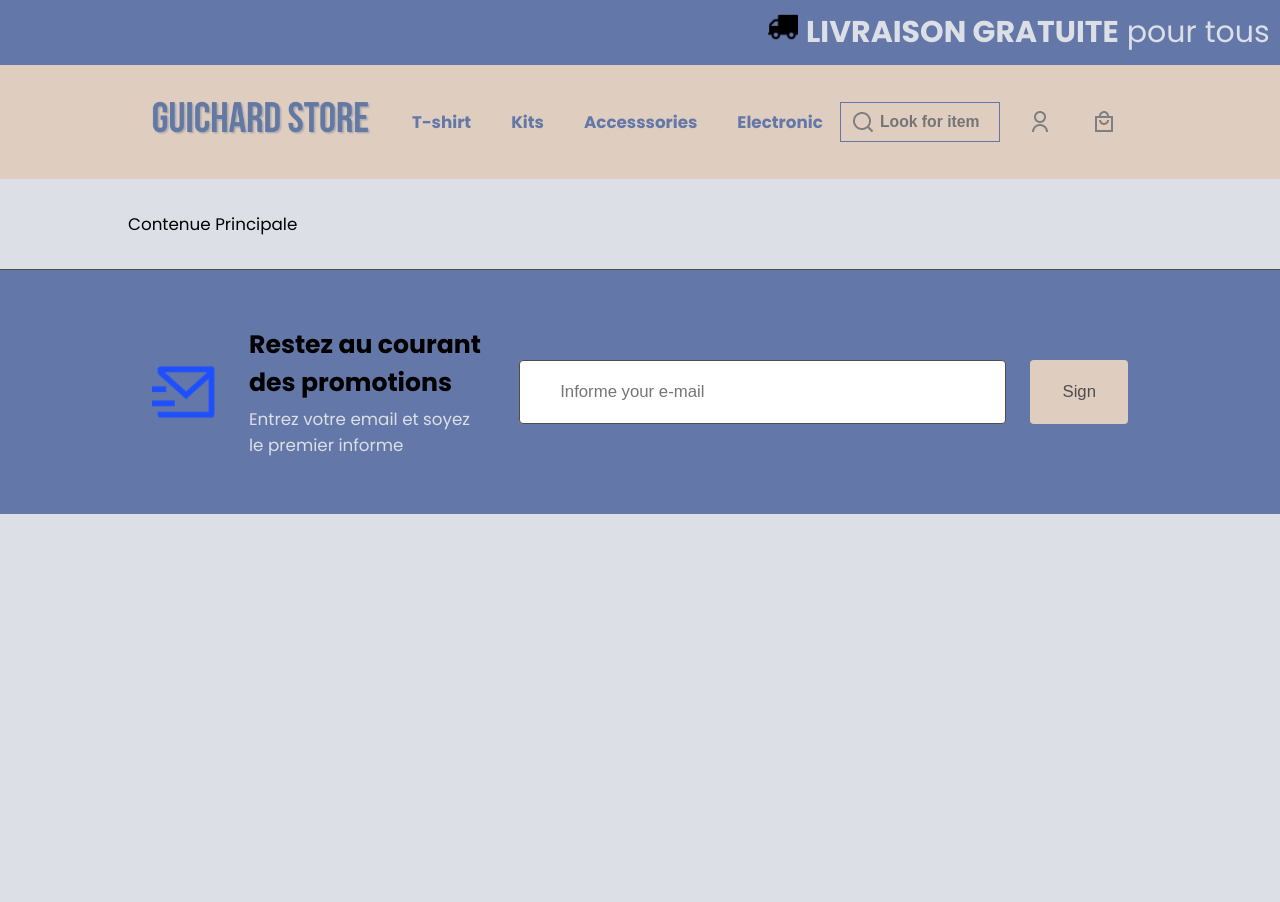
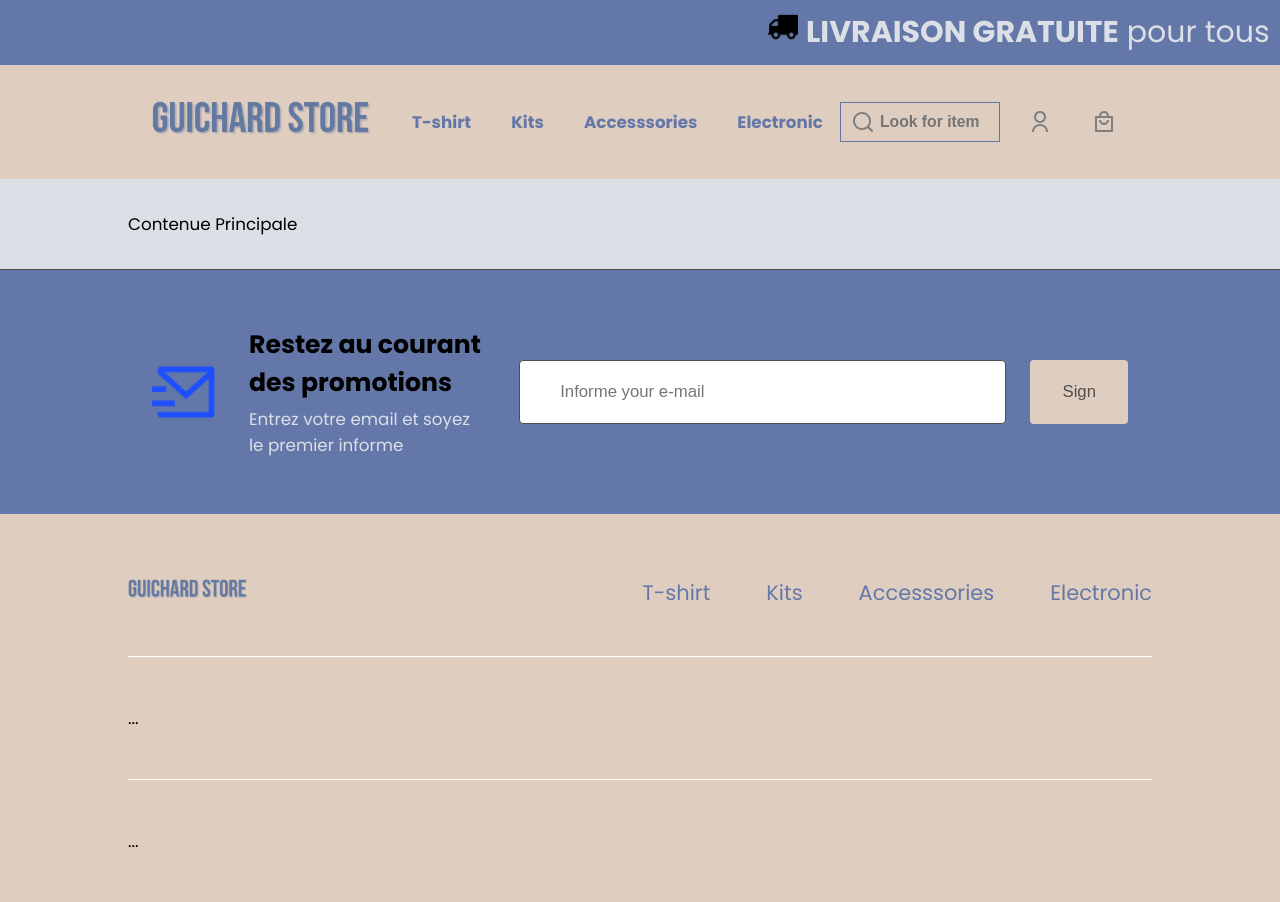
Before and after one commit to GuichardTechnology/Guichard-Store, a plain HTML site: page frontend/index.html in a window 1280 px wide. Shown: the top 902 px of the page. Before the commit the page ends 800 px from the top, so only its background shows below. Drawn offline with Linux system fonts and the light colour scheme.

Commit message:
Guichard store

```diff
--- a/backend/package.json
+++ b/backend/package.json
@@ -3,7 +3,7 @@
   "version": "1.0.0",
   "main": "index.js",
   "scripts": {
-    "test": "echo \"Error: no test specified\" && exit 1"
+    "start": "nodemon server.js"
   },
   "keywords": [],
   "author": "",
@@ -15,5 +15,8 @@
     "express": "^4.21.2",
     "pg": "^8.13.3",
     "pg-hstore": "^2.3.4"
+  },
+  "devDependencies": {
+    "nodemon": "^3.1.9"
   }
 }
--- /dev/null
+++ b/frontend/assets/css/footer.css
@@ -0,0 +1,55 @@
+footer{
+    background-color: #dfcdbf;
+}
+
+.footer-menu,
+.footer-contacts,
+.footer-bottom{
+    padding: 48px 0px;
+    max-width: 1024px;
+    margin: auto;
+}
+
+.footer-contacts{
+    border-top: 1px solid #ffff;
+    border-bottom: 1px solid #ffff;
+}
+
+
+.footer-menu{
+    display: flex;
+    text-align: center;
+    flex-direction: column;
+    padding-top: 128px;
+}
+
+
+.footer-menu li a{
+    text-decoration: none;
+    color: #6378a8;
+    font-size: 2rem;
+}
+
+
+.footer-menu ul{
+    margin-top: 88px;
+    display: flex;
+    gap: 56px;
+    flex-direction: column;
+
+}
+
+@media (width > 1024px){
+    .footer-menu{
+        padding-top: 63px;
+        flex-direction: row;
+        align-items: center;
+        justify-content: space-between;
+    }
+
+
+    .footer-menu ul{
+        margin-top: 0;
+        flex-direction: row;
+    }
+}
--- a/frontend/assets/css/global.css
+++ b/frontend/assets/css/global.css
@@ -5,6 +5,7 @@
     padding: 0;
     list-style: none;
     box-sizing: border-box;
+
 }
 
 html{
@@ -16,6 +17,7 @@ body{
 
     font-family:"poppins" , sans-serif;
     background-color: #dcdfe6;
+    overflow-x: hidden;
 }
 
 main{
--- a/frontend/assets/css/header.css
+++ b/frontend/assets/css/header.css
@@ -3,6 +3,7 @@
   color: #dcdfe6;
   padding: 10px 0;
   text-align: center;
+
 }
 
 .image-delivery {
@@ -24,6 +25,7 @@ header .header-main {
   display: flex;
   justify-content: space-between;
   align-items: center;
+
 
 }
 
--- a/frontend/index.html
+++ b/frontend/index.html
@@ -8,6 +8,7 @@
   <link rel="stylesheet" href="assets/css/global.css" />
   <link rel="stylesheet" href="assets/css/header.css" />
   <link rel="stylesheet" href="assets/css/newsletter.css">
+  <link rel="stylesheet" href="assets/css/footer.css">
 </head>
 
 <body>
@@ -110,6 +111,26 @@
       </div>
     </div>
   </section>
+
+  <footer>
+     <div class="footer-menu">
+      <a class="logo" href="">
+      <img src="assets/image/ui/Guichardlogo.png" width="120px"/>
+      </a>
+      <ul>
+        <li><a href="">T-shirt</a></li></a>
+        <li><a href="">Kits</a></li></a>
+        <li><a href="">Accesssories</a></li></a>
+        <li><a href="">Electronic</a></li></a>
+      </ul>
+
+     </div>
+     <div class="footer-contacts">...</div>
+     <div class="footer-bottom">...</div>
+
+     <div></div>
+
+  </footer>
   <script type="text/javascript" src="assets/js/header.js"></script>
 </body>
 
```
Also changed, not shown: backend/database.js (added, +17 -0 lines), backend/server.js (added), 2 other files.
